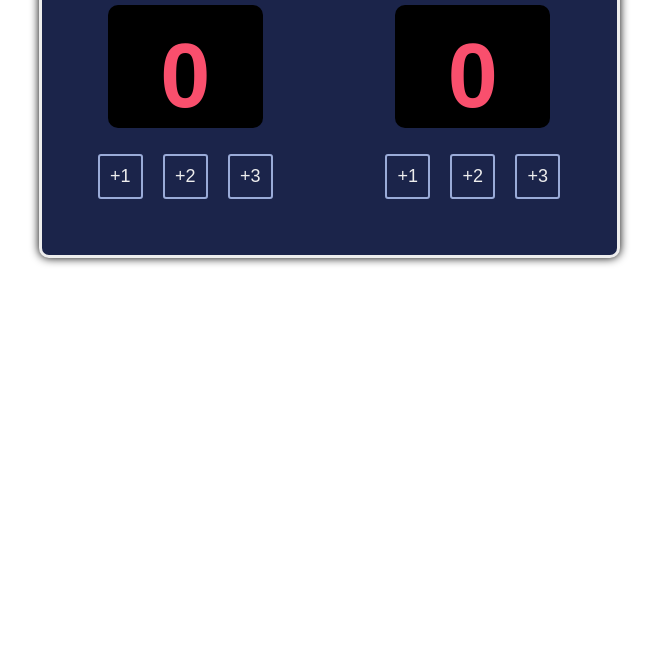
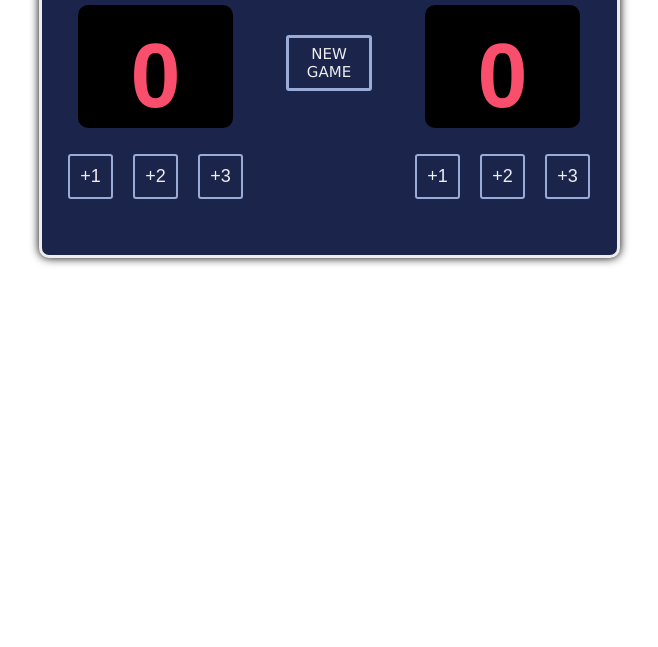
Before and after one commit to Enriquepk/Scrimba-Mini-Projects, a plain HTML site: page Basketball-Counter/basketball.html in a window 1280 px wide. Shown: the part 153-800 px from the top of the page, without its empty margins (311-969 px from the left). Drawn offline with Linux system fonts and the light colour scheme; a web font is replaced by a local one.

Commit message:
Reset button added

```diff
--- a/Basketball-Counter/basketball.css
+++ b/Basketball-Counter/basketball.css
@@ -75,3 +75,23 @@ body {
     margin-bottom: 69px;
 
 }
+
+#reset-btn {
+    font-family: Verdana, Geneva, Tahoma, sans-serif;
+    height: 45px;
+    width: 60px;
+    background-color: #1B244A;
+    border: 3px solid #9AABD8;
+    border-radius: 3px;
+    color: #EEEEEE;
+    font-size: 15px;
+    padding: 25px 40px;
+    display: flex;
+    align-items: center;
+    justify-content: center;
+}
+
+.reset-container {
+    display: flex;
+    align-items: center;
+}
--- a/Basketball-Counter/basketball.html
+++ b/Basketball-Counter/basketball.html
@@ -18,6 +18,9 @@
             <button class="border-num" id="increment3-btn" onclick="increment3home()">+3</button>
         </div>
       </div>
+      <div class="reset-container">
+             <button id="reset-btn" onclick="resetscore()">NEW GAME</button>
+      </div>
       <div id="guest-site">
         <h3 class="teams">GUEST</h3>
         <h4 class="score" id="count-el-guest">0</h4>
--- a/Basketball-Counter/basketball.js
+++ b/Basketball-Counter/basketball.js
@@ -32,3 +32,10 @@ function increment3guest() {
     countGuest +=  3
     countElGuest.textContent = countGuest
 }
+
+function resetscore() {
+    countElHome.textContent = 0
+    countHome = 0
+    countElGuest.textContent = 0
+    countGuest = 0
+}
```
